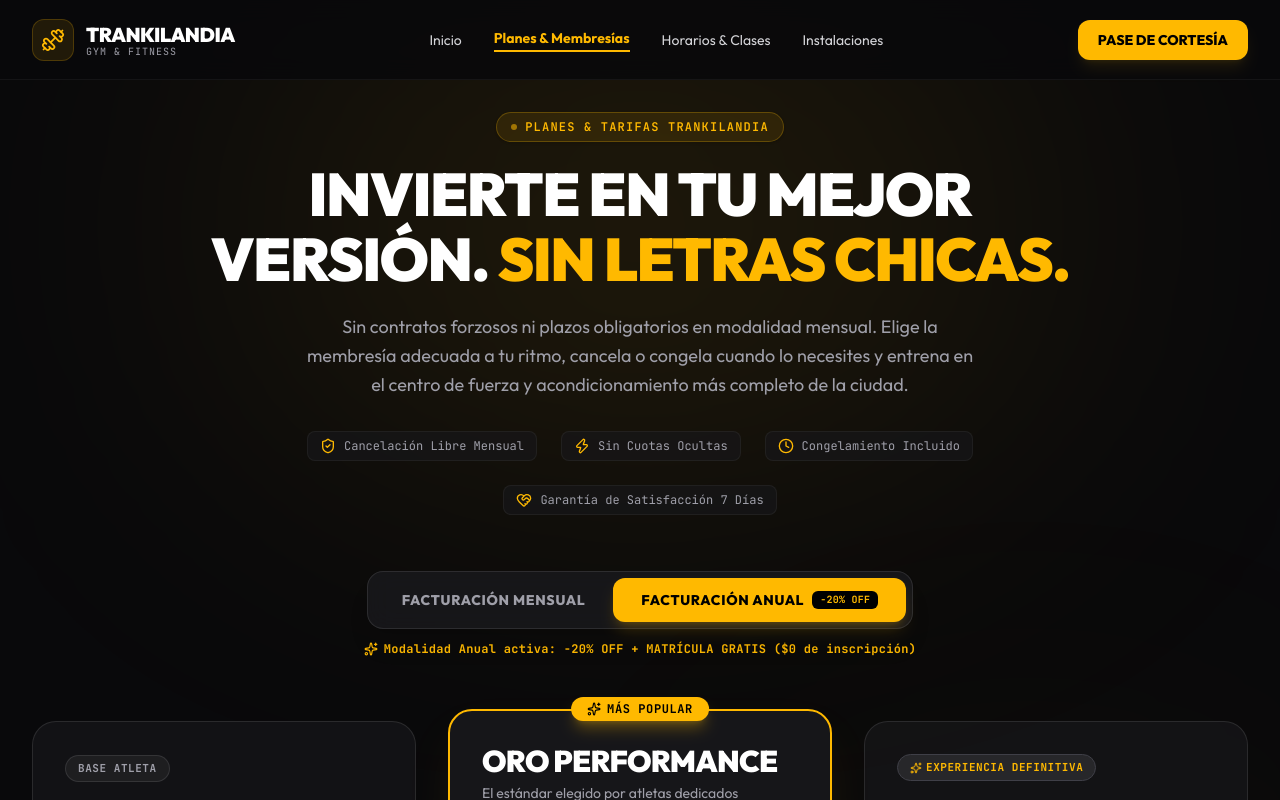
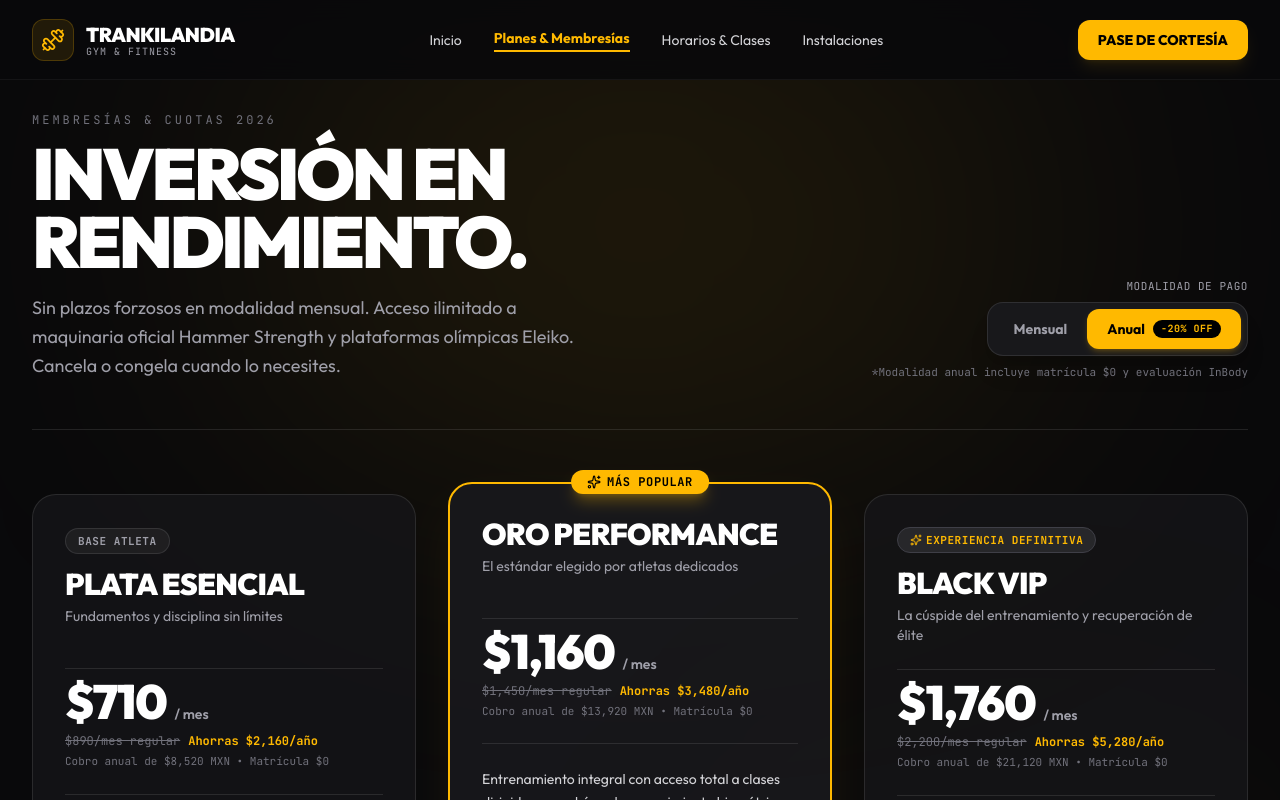
Before and after one commit to Trankilandia-web/trankilandiaweb, a React (Vite) app: page /planes in a window 1280 px wide. Shown: the top 800 px of the page. Built offline with nearby package versions, Linux system fonts and the light colour scheme.

Commit message:
refactor(design): eradicate generic AI pill badges and repetitive headers per impeccable/taste guidelines

```diff
--- a/src/components/Footer.tsx
+++ b/src/components/Footer.tsx
@@ -86,10 +86,9 @@
 
             <div className="relative z-10 grid grid-cols-1 lg:grid-cols-12 gap-8 items-center">
               <div className="lg:col-span-7">
-                <div className="inline-flex items-center gap-2 px-3 py-1 rounded-full bg-amber-400/10 border border-amber-400/20 text-amber-400 font-mono text-xs uppercase tracking-wider mb-3">
-                  <span className="w-1.5 h-1.5 rounded-full bg-amber-400 animate-pulse" />
-                  <span>BOLETÍN EXCLUSIVO DE ENTRENAMIENTO</span>
-                </div>
+                <span className="text-xs font-mono uppercase tracking-[0.25em] text-zinc-500 block mb-2">
+                  BOLETÍN EXCLUSIVO
+                </span>
                 <h3 className="text-2xl sm:text-3xl lg:text-4xl font-black uppercase text-white tracking-tight">
                   TRANKILANDIA INSIDER
                 </h3>
--- a/src/components/Hero.tsx
+++ b/src/components/Hero.tsx
@@ -30,16 +30,16 @@
 
       {/* Main Hero Content: Max 4 text elements for high-impact typography */}
       <div className="relative z-10 max-w-7xl mx-auto px-4 sm:px-6 lg:px-8 w-full my-auto py-8 lg:py-12">
-        {/* 1. Eyebrow */}
-        <div className="inline-flex items-center gap-2 px-3.5 py-1.5 rounded-full bg-amber-400/10 border border-amber-400/25 text-amber-400 text-xs font-mono font-semibold tracking-wider uppercase mb-6 backdrop-blur-sm shadow-sm">
-          <span className="w-2 h-2 rounded-full bg-amber-400 animate-pulse" />
-          <span>TRANKILANDIA CLUB · EST. 2026</span>
+        {/* Athletic Brand Tag */}
+        <div className="text-xs font-mono uppercase tracking-[0.25em] text-zinc-400 mb-6 flex items-center gap-3">
+          <span className="w-8 h-px bg-amber-400" />
+          <span>TRANKILANDIA CLUB · CENTRO DE ALTO RENDIMIENTO</span>
         </div>
 
-        {/* 2. H1: Max 2 lines */}
-        <h1 className="text-4xl sm:text-5xl md:text-6xl lg:text-7xl font-black uppercase tracking-tight leading-[1.08] text-white max-w-4xl">
-          CONSTRUYE FUERZA.<br className="hidden sm:inline" />{' '}
-          SUPERA <span className="text-amber-400">TUS LÍMITES</span>.
+        {/* 2. H1: Raw athletic impact */}
+        <h1 className="text-5xl sm:text-6xl md:text-7xl lg:text-8xl font-black uppercase tracking-tighter leading-[0.92] text-white max-w-4xl">
+          CONSTRUYE FUERZA.<br />
+          SUPERA TUS LÍMITES.
         </h1>
 
         {/* 3. Subtext: Under 20 words */}
--- a/src/components/ProgramsSection.tsx
+++ b/src/components/ProgramsSection.tsx
@@ -29,18 +29,17 @@
 
       <div className="max-w-7xl mx-auto px-4 sm:px-6 lg:px-8 relative z-10">
         {/* Section Header */}
-        <div className="max-w-3xl mb-16">
-          <div className="inline-flex items-center gap-2 px-3 py-1 rounded-full bg-amber-400/10 border border-amber-400/25 mb-4">
-            <span className="w-1.5 h-1.5 rounded-full bg-amber-400" />
-            <span className="text-amber-400 text-xs font-mono font-semibold uppercase tracking-widest">
-              NUESTROS PROGRAMAS
+        <div className="flex flex-col md:flex-row md:items-end justify-between gap-6 mb-14 pb-6 border-b border-white/10">
+          <div>
+            <span className="text-xs font-mono uppercase tracking-[0.25em] text-zinc-500 block mb-2">
+              DISCIPLINAS & METODOLOGÍA
             </span>
+            <h2 className="text-3xl sm:text-5xl font-black tracking-tighter text-white uppercase leading-none">
+              PROGRAMAS DE ALTO IMPACTO.
+            </h2>
           </div>
-          <h2 className="text-3xl sm:text-4xl lg:text-5xl font-black tracking-tight text-white mt-1 uppercase">
-            ENTRENA. ENFÓCATE. <span className="text-amber-400">CONQUISTA.</span>
-          </h2>
-          <p className="mt-4 text-zinc-400 text-base sm:text-lg leading-relaxed">
-            Metodología científica, sobrecarga progresiva y acompañamiento personalizado para transformar tu rendimiento físico y mental sin importar tu punto de partida.
+          <p className="text-zinc-400 text-sm sm:text-base leading-relaxed max-w-md font-sans">
+            Sobrecarga progresiva, acondicionamiento metabólico y movilidad guiada por entrenadores certificados.
           </p>
         </div>
 
--- a/src/pages/PlansPage.tsx
+++ b/src/pages/PlansPage.tsx
@@ -4,12 +4,8 @@
   Minus,
   ChevronDown,
   Sparkles,
-  ShieldCheck,
   Ticket,
   ArrowRight,
-  Zap,
-  Clock,
-  HeartHandshake,
 } from 'lucide-react';
 import {
   MEMBERSHIP_PLANS,
@@ -63,97 +59,64 @@
 
       <div className="max-w-7xl mx-auto px-4 sm:px-6 lg:px-8 relative z-10">
         {/* ========================================================= */}
-        {/* 1. CABECERA DE PÁGINA */}
+        {/* 1. CABECERA EDITORIAL DE PLANES CON TOGGLE INTEGRADO */}
         {/* ========================================================= */}
-        <div className="text-center max-w-4xl mx-auto mb-14">
-          <div className="inline-flex items-center gap-2 px-3.5 py-1.5 rounded-full bg-amber-400/10 border border-amber-400/25 mb-5 shadow-sm">
-            <span className="w-1.5 h-1.5 rounded-full bg-amber-400 animate-pulse" />
-            <span className="text-amber-400 text-xs font-mono font-semibold uppercase tracking-widest">
-              PLANES & TARIFAS TRANKILANDIA
+        <div className="pb-12 mb-16 border-b border-white/10">
+          <div className="grid grid-cols-1 lg:grid-cols-12 gap-8 items-end">
+            <div className="lg:col-span-7">
+              <span className="text-xs font-mono uppercase tracking-[0.25em] text-zinc-500 block mb-3">
+                MEMBRESÍAS & CUOTAS 2026
               </span>
+              <h1 className="text-4xl sm:text-6xl lg:text-7xl font-black uppercase tracking-tighter text-white leading-[0.95]">
+                INVERSIÓN EN RENDIMIENTO.
+              </h1>
+              <p className="mt-4 text-zinc-400 text-base sm:text-lg leading-relaxed max-w-xl font-sans">
+                Sin plazos forzosos en modalidad mensual. Acceso ilimitado a maquinaria oficial Hammer Strength y plataformas olímpicas Eleiko. Cancela o congela cuando lo necesites.
+              </p>
             </div>
 
-          <h1 className="text-3xl sm:text-5xl lg:text-6xl font-black uppercase tracking-tight text-white leading-[1.08]">
-            INVIERTE EN TU MEJOR VERSIÓN.{' '}
-            <span className="text-amber-400">SIN LETRAS CHICAS.</span>
-          </h1>
-
-          <p className="mt-5 text-zinc-400 text-base sm:text-lg leading-relaxed max-w-2xl mx-auto font-sans">
-            Sin contratos forzosos ni plazos obligatorios en modalidad mensual.
-            Elige la membresía adecuada a tu ritmo, cancela o congela cuando lo necesites
-            y entrena en el centro de fuerza y acondicionamiento más completo de la ciudad.
-          </p>
-
-          {/* Sellos de Confianza y Garantía */}
-          <div className="mt-8 flex flex-wrap items-center justify-center gap-3 sm:gap-6 text-xs font-mono text-zinc-400">
-            <div className="inline-flex items-center gap-2 px-3 py-1.5 rounded-lg bg-zinc-900/60 border border-white/5">
-              <ShieldCheck className="w-4 h-4 text-amber-400 shrink-0" />
-              <span>Cancelación Libre Mensual</span>
-            </div>
-            <div className="inline-flex items-center gap-2 px-3 py-1.5 rounded-lg bg-zinc-900/60 border border-white/5">
-              <Zap className="w-4 h-4 text-amber-400 shrink-0" />
-              <span>Sin Cuotas Ocultas</span>
-            </div>
-            <div className="inline-flex items-center gap-2 px-3 py-1.5 rounded-lg bg-zinc-900/60 border border-white/5">
-              <Clock className="w-4 h-4 text-amber-400 shrink-0" />
-              <span>Congelamiento Incluido</span>
-            </div>
-            <div className="inline-flex items-center gap-2 px-3 py-1.5 rounded-lg bg-zinc-900/60 border border-white/5">
-              <HeartHandshake className="w-4 h-4 text-amber-400 shrink-0" />
-              <span>Garantía de Satisfacción 7 Días</span>
-            </div>
-          </div>
-        </div>
-
-        {/* ========================================================= */}
-        {/* 2. TOGGLE INTERACTIVO MENSUAL / ANUAL */}
-        {/* ========================================================= */}
-        <div className="flex flex-col items-center justify-center mb-16">
-          <div className="p-1.5 bg-zinc-900/90 border border-white/10 rounded-2xl flex items-center shadow-xl backdrop-blur-md">
-            {/* Opción Mensual */}
+            {/* Toggle de Facturación integrado */}
+            <div className="lg:col-span-5 flex flex-col items-start lg:items-end justify-end">
+              <span className="text-[11px] font-mono uppercase tracking-wider text-zinc-400 mb-2">
+                MODALIDAD DE PAGO
+              </span>
+              <div className="p-1.5 bg-zinc-900 border border-white/10 rounded-2xl flex items-center shadow-xl">
                 <button
                   type="button"
                   onClick={() => setBillingCycle('monthly')}
-              className={`px-5 sm:px-7 py-3 rounded-xl text-xs sm:text-sm font-extrabold uppercase tracking-wider transition-all duration-200 cursor-pointer ${
+                  className={`px-5 py-2.5 rounded-xl text-xs sm:text-sm font-bold transition-all cursor-pointer ${
                     billingCycle === 'monthly'
-                  ? 'bg-amber-400 text-black shadow-lg shadow-amber-400/20'
+                      ? 'bg-white/15 text-white shadow-sm'
                       : 'text-zinc-400 hover:text-white'
                   }`}
                 >
-              Facturación Mensual
+                  Mensual
                 </button>
-
-            {/* Opción Anual */}
                 <button
                   type="button"
                   onClick={() => setBillingCycle('annual')}
-              className={`relative flex items-center gap-2 px-5 sm:px-7 py-3 rounded-xl text-xs sm:text-sm font-extrabold uppercase tracking-wider transition-all duration-200 cursor-pointer ${
+                  className={`px-5 py-2.5 rounded-xl text-xs sm:text-sm font-bold transition-all flex items-center gap-2 cursor-pointer ${
                     billingCycle === 'annual'
-                  ? 'bg-amber-400 text-black shadow-lg shadow-amber-400/20'
+                      ? 'bg-amber-400 text-black shadow-md shadow-amber-400/20'
                       : 'text-zinc-400 hover:text-white'
                   }`}
                 >
-              <span>Facturación Anual</span>
+                  <span>Anual</span>
                   <span
-                className={`hidden sm:inline-flex items-center px-2 py-0.5 rounded-md text-[10px] font-mono font-black tracking-wide ${
+                    className={`text-[10px] font-mono px-2 py-0.5 rounded-full uppercase tracking-wider font-extrabold ${
                       billingCycle === 'annual'
                         ? 'bg-black text-amber-400'
-                    : 'bg-amber-400/15 border border-amber-400/30 text-amber-400'
+                        : 'bg-amber-400/20 text-amber-400'
                     }`}
                   >
                     -20% OFF
                   </span>
                 </button>
               </div>
-
-          {/* Badge visible en móviles y descriptor del beneficio anual */}
-          <div className="mt-3 inline-flex items-center gap-1.5 text-xs font-mono text-amber-400">
-            <Sparkles className="w-3.5 h-3.5" />
-            <span className="font-bold tracking-wide">
-              {billingCycle === 'annual'
-                ? 'Modalidad Anual activa: -20% OFF + MATRÍCULA GRATIS ($0 de inscripción)'
-                : 'Cambia a facturación anual y ahorra 2 meses libres de entrenamiento'}
+              <span className="text-[11px] font-mono text-zinc-500 mt-2">
+                *Modalidad anual incluye matrícula $0 y evaluación InBody
               </span>
+            </div>
           </div>
         </div>
 
```
Also changed, not shown: src/components/AboutSection.tsx (+8 -12 lines), src/pages/FacilitiesPage.tsx (+40 -63 lines), src/pages/HomePage.tsx (+9 -10 lines), src/pages/SchedulePage.tsx (+30 -34 lines). Lines whose indentation alone changed are shown as unchanged.
